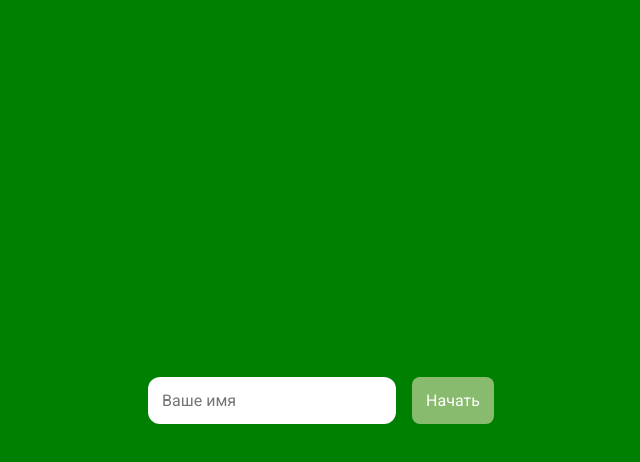
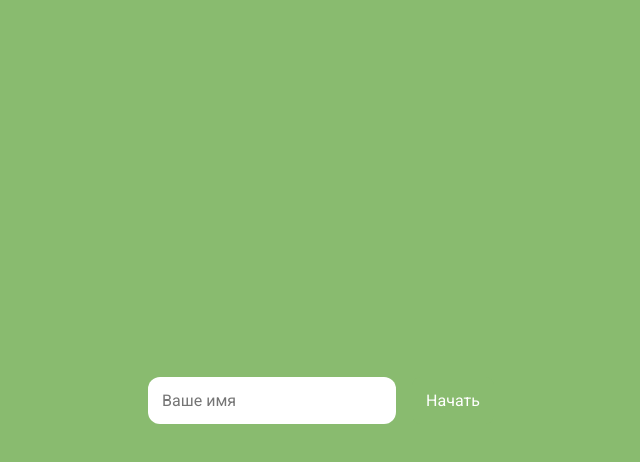
Before and after one commit to DerPool/hekatone, a plain HTML site: page index.html in a window 1280 px wide. Both pictures are taken after a click on the link "Начать". Shown: the whole page, without its empty margins (319-959 px from the left). Drawn offline with nearby package versions, Linux system fonts and the light colour scheme; no server answers.

```diff
--- a/css/main.css
+++ b/css/main.css
@@ -6,7 +6,7 @@
 
 
 body {
-    background: green;
+    background: #89bb6f;
 }
 
 input {
@@ -289,7 +289,7 @@ nav {
     flex-direction: column;
     top: 0;
     left: 0;
-    background: green;
+    background: #89bb6f;
 }
 
 .log__button {
--- a/js/app.js
+++ b/js/app.js
@@ -67,7 +67,7 @@ $(document).ready(function() {
             $('.sud').find('.bar__inner').css('width', (profileInfo.stat.issue.law/1000)*100 + '%');
             $('.sud').find('.bar__inner .curval').text(profileInfo.stat.issue.law);
             $('.login__screen').hide();
-        })
+        }).catch(e => {alert('Нет юзера')})
     })
 
 
```
